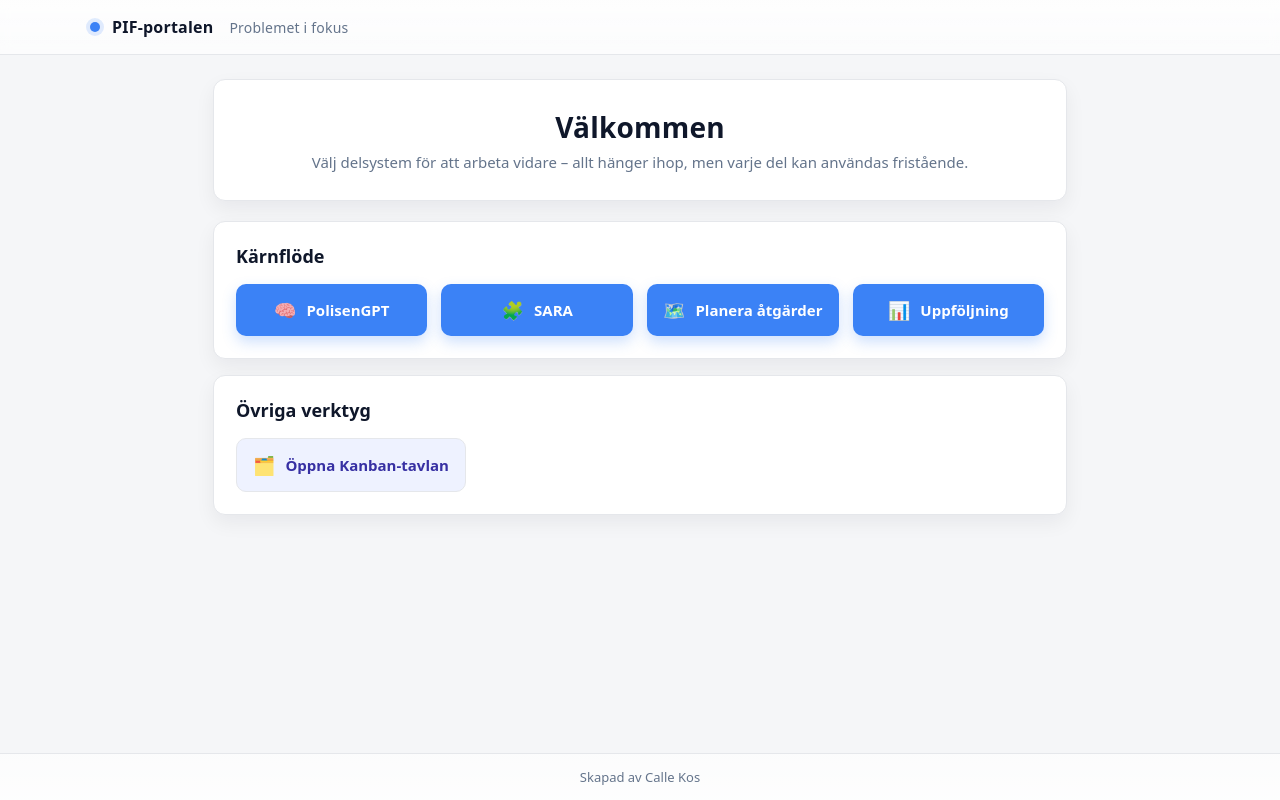
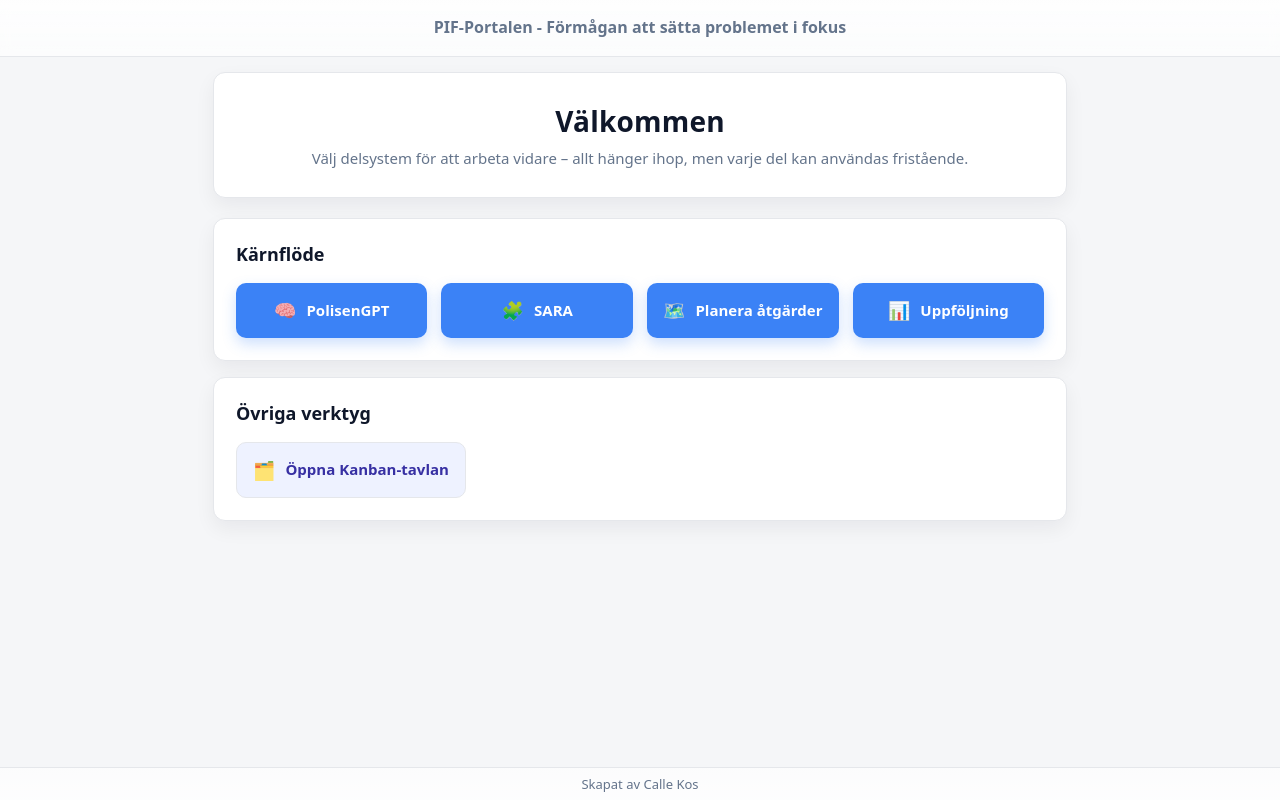
Before and after one commit to callekos/PIF-Portal, a website: page portal/index.html in a window 1280 px wide. Drawn offline with Linux system fonts and the light colour scheme.

Commit message:
Städat header och footer och likriktat dom

```diff
--- /dev/null
+++ b/portal/assets/css/common.css
@@ -0,0 +1,74 @@
+/* ===== Bas och container ===== */
+:root{
+  --bg:#f5f6f8;
+  --card:#ffffff;
+  --text:#0f172a;
+  --muted:#64748b;
+  --border:#e5e7eb;
+}
+*{box-sizing:border-box}
+html,body{height:100%}
+body{margin:0; background:var(--bg); color:var(--text); font:16px/1.45 system-ui,-apple-system,Segoe UI,Roboto,Inter,Arial,sans-serif;}
+.container{max-width:1100px;margin:0 auto;padding:0 20px}
+
+/* Fluid variant för Kanban */
+.container-fluid {
+  max-width: none;
+  width: 100%;
+  padding: 0;   /* låt .bar styra istället */
+}
+
+/* ===== Gemensam HEADER (matchar portalens stil) ===== */
+.site-header {
+  position: sticky;
+  top: 0;
+  z-index: 10;
+  background: linear-gradient(180deg, rgba(255,255,255,.85), rgba(255,255,255,.65));
+  backdrop-filter: blur(6px);
+  border-bottom: 1px solid var(--border);
+}
+/* centrera branden */
+.site-header .brand {
+  position: absolute;
+  left: 50%;
+  transform: translateX(-50%); /* exakt centrerad */
+  margin: 0;
+  font-weight: 600;
+  font-size: 16px;
+  color: var(--muted);
+}
+/* Bara ETT block för .site-header .bar */
+/* Headerlayout: vänster | brand i mitten | höger  */
+.site-header .bar {
+  position: relative;     /* behövs för absolut positionering */
+  display: flex;
+  align-items: center;
+  justify-content: space-between;
+  min-height: 56px;
+  padding: 0 20px;
+}
+/* zoner */
+.nav-left  { justify-self: start; display:flex; gap:8px; }
+.brand     { justify-self: center; margin:0; font-weight:600; font-size:16px; color:var(--muted); }
+.nav-right { justify-self: end;   display:flex; gap:8px; }
+.app-title{
+  display:flex; gap:12px; align-items:center;
+  font-weight:700; letter-spacing:.2px;
+}
+.app-title .dot{
+  width:10px; height:10px; border-radius:999px; background:#3b82f6;
+  box-shadow:0 0 0 4px rgba(59,130,246,.15);
+  display:inline-block;
+}
+.sub{ color:var(--muted); font-size:14px; font-weight:500; margin-left:4px; }
+.brand a{ color:inherit; text-decoration:none }
+
+/* ===== Gemensam FOOTER (matchar portalens stil) ===== */
+.site-footer{
+  border-top:1px solid var(--border);
+  background:linear-gradient(180deg, rgba(255,255,255,.65), rgba(255,255,255,.85));
+}
+.site-footer .bar{
+  height:32px; display:flex; align-items:center; justify-content:center;
+  color:var(--muted); font-size:13px;
+}
--- a/portal/index.html
+++ b/portal/index.html
@@ -1,6 +1,7 @@
 <!doctype html>
 <html lang="sv">
 <head>
+  <link rel="stylesheet" href="/assets/css/common.css">
   <meta charset="utf-8" />
   <meta name="viewport" content="width=device-width, initial-scale=1" />
   <title>PIF-portalen</title>
@@ -31,22 +32,6 @@
       flex-direction:column;
     }
 
-    header{
-      position:sticky;
-      top:0;
-      background:linear-gradient(180deg, rgba(255,255,255,.85), rgba(255,255,255,.65));
-      backdrop-filter: blur(6px);
-      border-bottom:1px solid var(--border);
-      z-index:10;
-    }
-    .bar{
-      max-width:1100px;
-      margin:0 auto;
-      padding:16px 20px;
-      display:flex;
-      align-items:center;
-      justify-content:space-between;
-    }
     .app-title{
       display:flex; gap:12px; align-items:center;
       font-weight:700; letter-spacing:.2px;
@@ -62,11 +47,12 @@
       margin-left:4px;
     }
 
+/* Samma luft under headern som i Kanban */
 main{
   flex:1;
   max-width:1100px;
-      margin:24px auto 32px;
-      padding:0 20px;
+  margin:0 auto 32px;   /* behåll bottenmarginalen */
+  padding: 15px;px 20px 0;  /* <-- lägg till 12px top-padding */
 }
 
     .hero{
@@ -139,26 +125,15 @@
       display:flex; gap:12px; flex-wrap:wrap;
     }
 
-    footer{
-      border-top:1px solid var(--border);
-      padding:14px 0;
-      color:var(--muted); font-size:13px; text-align:center;
-      background:linear-gradient(180deg, rgba(255,255,255,.65), rgba(255,255,255,.85));
-    }
-    footer a{ color:var(--muted); text-decoration:none; border-bottom:1px dotted #cbd5e1; }
-    footer a:hover{ color:var(--text); }
-
   </style>
 </head>
 <body>
   <div class="wrap">
-    <header>
-      <div class="bar">
-        <div class="app-title">
-          <span class="dot" aria-hidden="true"></span>
-          <span>PIF-portalen</span>
-          <span class="sub">Problemet i fokus</span>
-        </div>
+<header class="site-header">
+  <div class="container bar">
+    <div class="nav-left"><!-- tom som standard på portalen --></div>
+    <div class="brand">PIF-Portalen - Förmågan att sätta <b>problemet i fokus</b></div>
+    <div class="nav-right"><!-- ev. portal-knappar framåt --></div>
   </div>
 </header>
 
@@ -196,8 +171,8 @@
       </section>
     </main>
 
-    <footer>
-      Skapad av Calle Kos
+<footer class="site-footer">
+  <div class="container bar">Skapat av Calle Kos</div>
 </footer>
   </div>
 </body>
```
Also changed, not shown: apps/kanban/public/index.html (+20 -11 lines), data/kanban.json (+4 -4 lines). Lines whose indentation alone changed are shown as unchanged.
